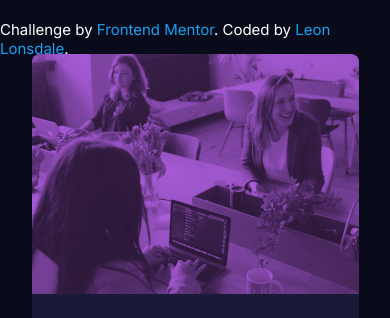
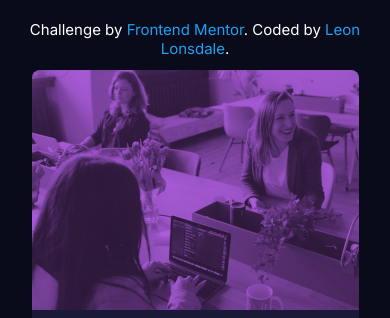
Before and after one commit to Sen-Nyin/FEM-stats-preview, a plain HTML site: page index.html in a window 390 px wide. Shown: the top 318 px of the page. Drawn offline with Linux system fonts and the light colour scheme.

Commit message:
header fix for mobile

```diff
--- a/sass/base/_base.scss
+++ b/sass/base/_base.scss
@@ -32,12 +32,13 @@ body {
   color: var(--color-white);
   background-color: var(--color-dark-blue);
   position: relative;
-  padding-top: 5rem;
+  padding-top: 7rem;
 }
 
 header {
     position: absolute;
     top: 2rem;
+    text-align: center;
 
     & a {
         color: #1DA1F2;
```
Also changed, not shown: css/main.css, 1 other file.
